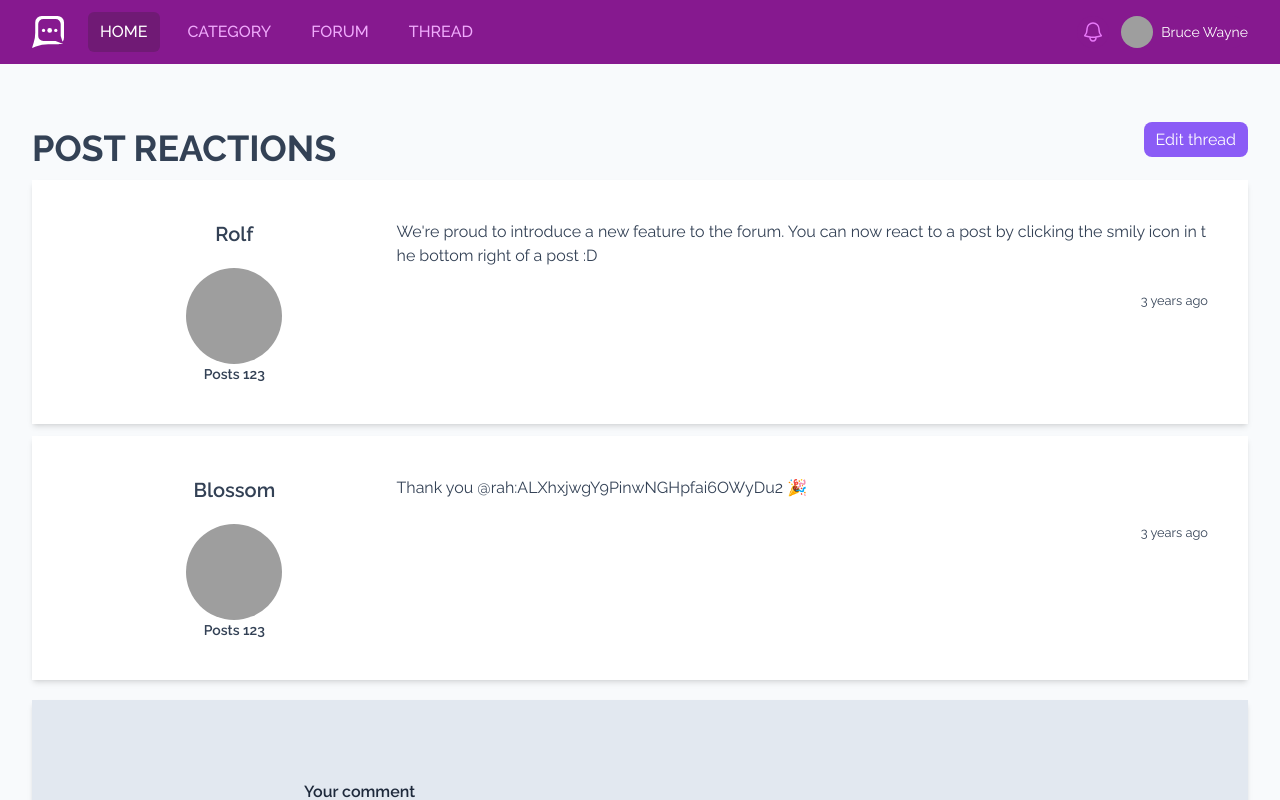
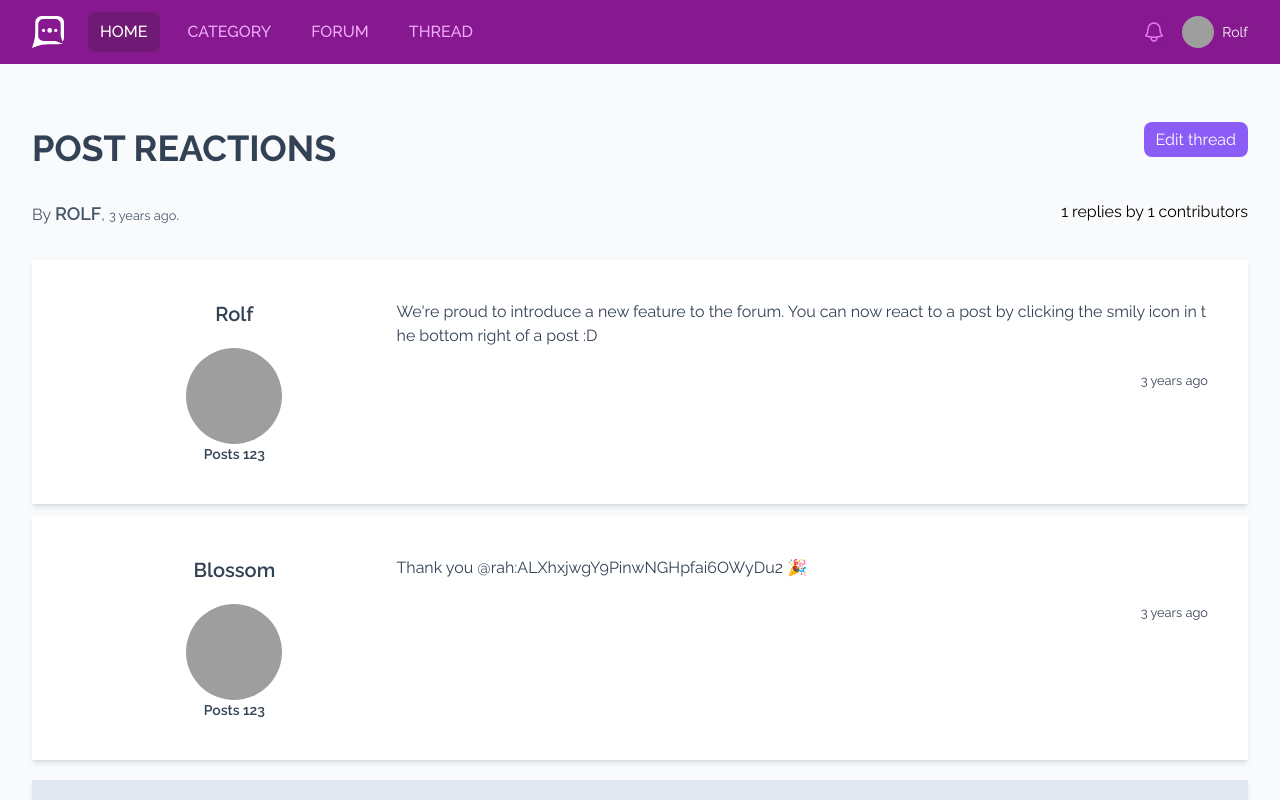
Before and after one commit to TaniaGA01/ForumTS, a Vue app: page /thread/-KvgjI6bfbWYlbYV5ndr in a window 1280 px wide. Shown: the top 800 px of the page. Built offline with nearby package versions, Linux system fonts and the light colour scheme; grey boxes are pictures that could not be loaded.

Commit message:
items counter

```diff
--- a/src/components/ThreadList.vue
+++ b/src/components/ThreadList.vue
@@ -1,7 +1,8 @@
 <script setup lang="ts">
 import { CalendarIcon, ArrowUturnRightIcon, UserCircleIcon } from '@heroicons/vue/20/solid'
 import type { UserI, ThreadI, PostI } from '@/data/data.interfaces'
-import { findBySameId } from "@/helpers";
+import { findBySameId, itemCounter } from "@/helpers";
+import { computed } from 'vue';
 
 const props = defineProps<{
     threads: ThreadI[]
@@ -11,6 +12,8 @@ const props = defineProps<{
 const userById = (userId: undefined | string) => {
     return findBySameId(props.users, userId)
 }
+const postsCounter = itemCounter
+
 </script>
 <template>
     <div>
@@ -46,7 +49,7 @@ const userById = (userId: undefined | string) => {
                                 <p
                                     class="inline-flex rounded-full bg-green-100 px-2 text-xs font-semibold leading-5 text-green-800 sm:mr-5 my-5" >
                                     <ArrowUturnRightIcon class="mr-1.5 h-4 w-4 flex-shrink-0" aria-hidden="true" />
-                                    <timz>{{ thread.posts.length }} replies</timz>
+                                    <timz>{{ postsCounter(thread.posts) - 1 }} replies</timz>
                                 </p>
                                 <div class="flex">
                                     <img :src="userById(thread.userId)?.avatar" class="h-10 w-10 rounded-full mr-2" />
--- a/src/components/UserPorfileCard.vue
+++ b/src/components/UserPorfileCard.vue
@@ -3,6 +3,7 @@ import type { UserAthI } from '@/data/data.interfaces'
 const props = defineProps<{
     user: UserAthI,
 }>()
+
 </script>
 <template>
     <div class="bg-white grid place-content-center p-6 shadow">
--- a/src/helpers/index.ts
+++ b/src/helpers/index.ts
@@ -6,3 +6,12 @@ export const replaceItem = (resources: any[], id: any, item:any) => {
     const findPostIndex = findItem.findIndex(i => i === true)
     resources.splice(findPostIndex, 1, item)
 }
+
+export const itemCounter = (resource:any[]) =>{
+    if (resource?.length === 0 || undefined){
+        return 0
+    }else{
+        return resource?.length
+    }
+
+}
--- a/src/pages/ThreadShow.vue
+++ b/src/pages/ThreadShow.vue
@@ -5,6 +5,10 @@ import { UsePostsStore } from '@/stores/Posts.store'
 import { UseUserStore } from '@/stores/Users.store'
 import { storeToRefs } from 'pinia'
 import { useRoute } from 'vue-router'
+import { findBySameId, itemCounter } from '@/helpers'
+import AppDate from '@/components/AppDate.vue'
+import { computed } from 'vue'
+
 const route = useRoute()
 
 const { threadsData } = storeToRefs(UseThreadsStore())
@@ -12,7 +16,11 @@ const { threadsData } = storeToRefs(UseThreadsStore())
 const thread = threadsData.value.Thread(route.params.id as string)
 const threadPosts = threadsData.value.ThreadPost(route.params.id as string)
 
-const getUsers = UseUserStore()
+const postsCounter = computed(() => itemCounter(thread.value.posts))
+const contributorCounter = computed(() => itemCounter(thread.value.contributors))
+
+const usersStore = UseUserStore()
+const author = findBySameId(usersStore.users, thread.value.userId)
 
 const postsStore = UsePostsStore()
 const addPost = (data: PostI): void => {
@@ -35,6 +43,15 @@ const addPost = (data: PostI): void => {
             </RouterLink>
         </div>
     </div>
-    <PostsList :threadPosts="threadPosts" :users="getUsers.users" />
+    <div class="sm:flex justify-between my-8">
+            <p class="text-slate-600">
+                By <a href="#" class="uppercase text-lg font-semibold">{{ author.name }}</a>,
+                <AppDate :timestamp="thread.publishedAt" />.
+            </p>
+            <span class="hide-mobile text-faded text-small">
+                {{ postsCounter - 1 }} replies by {{ contributorCounter }} contributors
+            </span>
+        </div>
+    <PostsList :threadPosts="threadPosts" :users="usersStore.users" />
     <PostEditor @newPostData="addPost" />
 </template>
--- a/src/stores/Categories.store.ts
+++ b/src/stores/Categories.store.ts
@@ -28,8 +28,6 @@ export const UseCategoriesStore = defineStore('CategoriesStore', {
                     return getForumsByCategorie
                 }
             }
-
-
         }
     },
     actions:{}
--- a/src/stores/Posts.store.ts
+++ b/src/stores/Posts.store.ts
@@ -40,7 +40,18 @@ export const UsePostsStore = defineStore('PostsStore', {
 
             this.posts.push(newPost)
             const thread = findBySameId(UseThreadsStore().threads, newPost.threadId)
+
+            const userAuthStore = UseUserAuthStore();
+
+            const findThreadContributors = thread.contributors.map((contributorId: string) => contributorId === userAuthStore.authUser?.id)
+            const findExistingContributor = findThreadContributors.findIndex((i: boolean) => i === true)
+
+            if(findExistingContributor === -1 ){ //not existing
+                thread?.contributors.push(UseUserAuthStore().authId)
+            }
+
             thread?.posts.push(newPost.id)
+
         },
         editPost(postEdit:PostI){
 
--- a/src/stores/Threads.store.ts
+++ b/src/stores/Threads.store.ts
@@ -36,6 +36,7 @@ export const UseThreadsStore = defineStore('ThreadsStore', {
     actions:{
         // constructor
         createThread(newThreadData:ThreadI, content:string){
+
             newThreadData.contributors = [],
             newThreadData.firstPostId = '',
             newThreadData.userId = UseUserAuthStore().authId
@@ -52,7 +53,7 @@ export const UseThreadsStore = defineStore('ThreadsStore', {
             // add thread to the user
             const userAuthStore = UseUserAuthStore();
             const user = userAuthStore.authUser
-            user?.Threads.push(newThreadData);
+            user?.UserThreads.push(newThreadData);
 
             // add thread id to the forum
             const forums = UseForumStore().forums;
@@ -79,7 +80,9 @@ export const UseThreadsStore = defineStore('ThreadsStore', {
             const userAuthStore = UseUserAuthStore();
             const user = userAuthStore.authUser
 
-            const findPost = user?.Posts.find(post => post.threadId === editThreadData.id)
+            const findPost = user?.UserPosts.find(post => post.threadId === editThreadData.id)
+
+
 
             const { editPost } = UsePostsStore();
 
--- a/src/stores/UserAuth.store.ts
+++ b/src/stores/UserAuth.store.ts
@@ -11,7 +11,8 @@ export const UseUserAuthStore = defineStore('UserAuthStore', {
         return{
             users: allUsers.users,
             // authId: 'jVa6Go6Nl1Urkag1R2p9CHTf4ny1'
-            authId: 'VXjpr2WHa8Ux4Bnggym8QFLdv5C3'
+            // authId: 'VXjpr2WHa8Ux4Bnggym8QFLdv5C3'
+            authId: 'ALXhxjwgY9PinwNGHpfai6OWyDu2'
         }
     },
     getters:{
@@ -22,14 +23,16 @@ export const UseUserAuthStore = defineStore('UserAuthStore', {
             const threadsStore = UseThreadsStore()
             const postsStore = UsePostsStore()
 
+            const userThreads = threadsStore.threads.filter(thread => thread.userId === user.id) as ThreadI[]
+            const userPosts = postsStore.posts.filter(post => post.userId === user.id) as PostI[]
+
             return{
                 ...user,
-                get Threads(){
-                    return threadsStore.threads.filter(thread => thread.userId === user.id) as ThreadI[]
+                get UserThreads(){
+                    return userThreads
                 },
-
-                get Posts(){
-                    return postsStore.posts.filter(post => post.userId === user.id) as PostI[]
+                get UserPosts(){
+                    return userPosts
                 }
             }
         }
```
